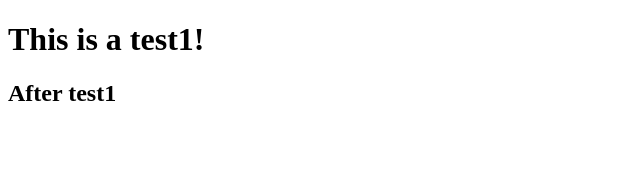
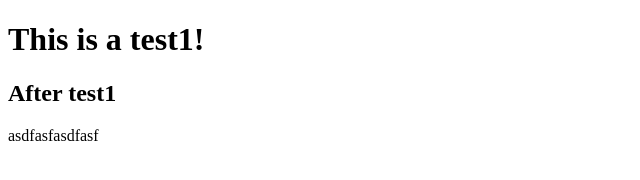
Before and after one commit to darkknightBruce10/tutorial, a plain HTML site: page index.html in a window 1280 px wide. Shown: the whole page, without its empty margins (0-640 px from the left). Drawn offline with Linux system fonts and the light colour scheme.

Commit message:
sfsdfsdf

```diff
--- a/index.html
+++ b/index.html
@@ -7,5 +7,6 @@
 	<h1>This is a test1!</h1>
 	<h2>After test1</h2>
 
+asdfasfasdfasf
 </body>
 </html>
```
